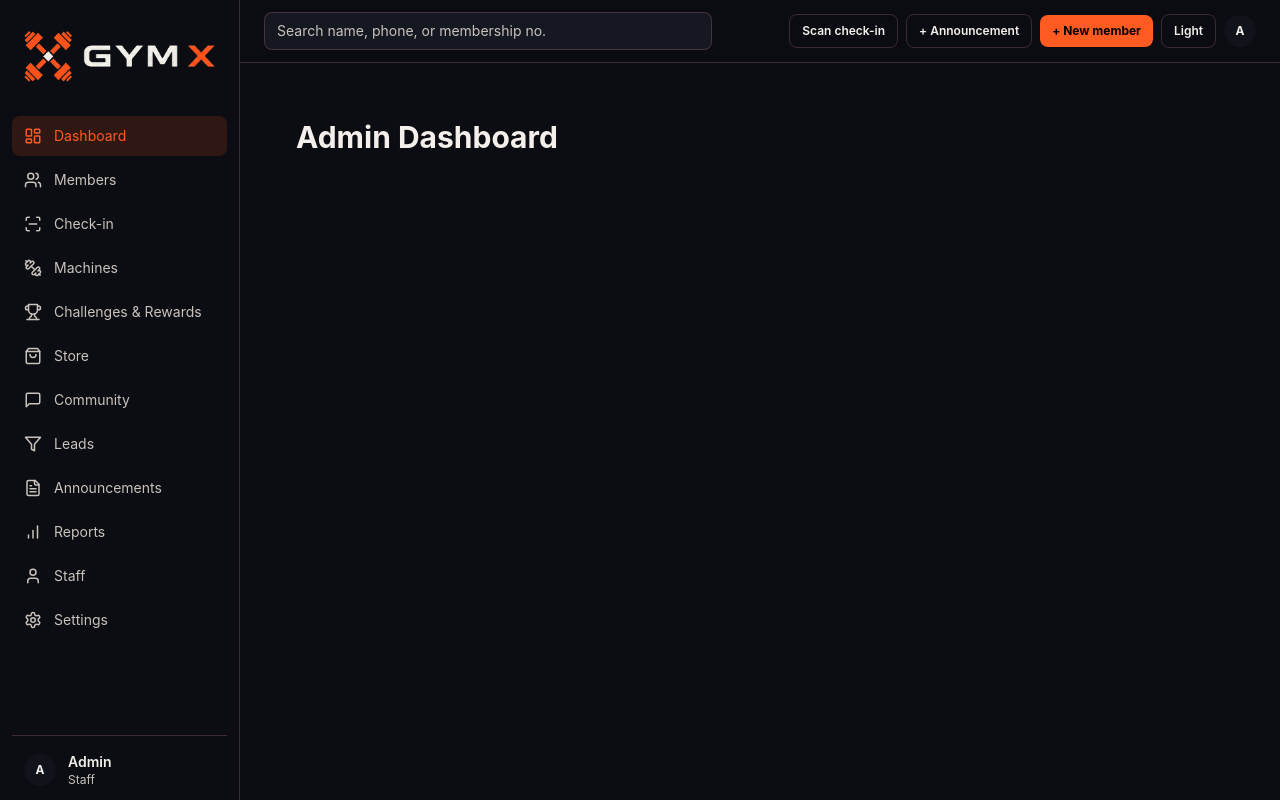
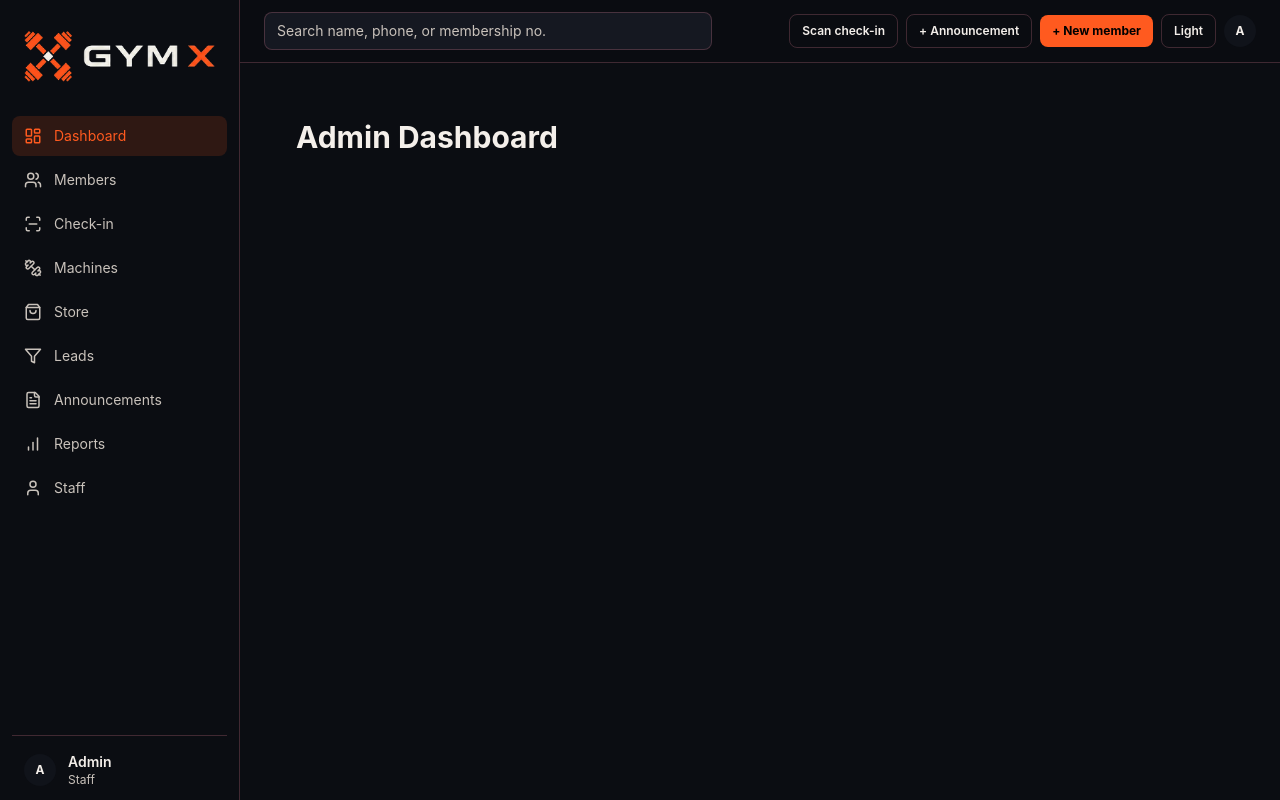
Before and after one commit to Omar-Sherif3444/GymX, a React (Vite) app: page /admin in a window 1280 px wide. Built offline with nearby package versions, Linux system fonts and the light colour scheme; a web font is replaced by a local one.

Commit message:
update AdminSidebar

```diff
--- a/src/components/admin/AdminSidebar.jsx
+++ b/src/components/admin/AdminSidebar.jsx
@@ -4,14 +4,11 @@ import {
   LuUsers,
   LuScanLine,
   LuDumbbell,
-  LuTrophy,
   LuShoppingBag,
-  LuMessageSquare,
   LuFilter,
   LuFileText,
   LuChartNoAxesColumnIncreasing,
   LuUser,
-  LuSettings,
 } from "react-icons/lu";
 import { useTheme } from "../../context/ThemeContext";
 import logoDark from "../../assets/logo-dark.png";
@@ -24,14 +21,11 @@ const links = [
   { to: "/members", label: "Members", icon: LuUsers },
   { to: "/check-in", label: "Check-in", icon: LuScanLine },
   { to: "/machines", label: "Machines", icon: LuDumbbell },
-  { to: "/challenges", label: "Challenges & Rewards", icon: LuTrophy },
   { to: "/store", label: "Store", icon: LuShoppingBag },
-  { to: "/community", label: "Community", icon: LuMessageSquare },
   { to: "/leads", label: "Leads", icon: LuFilter },
   { to: "/announcements", label: "Announcements", icon: LuFileText },
   { to: "/reports", label: "Reports", icon: LuChartNoAxesColumnIncreasing },
   { to: "/staff", label: "Staff", icon: LuUser },
-  { to: "/settings", label: "Settings", icon: LuSettings },
 ];
 
 export default function AdminSidebar() {
@@ -39,7 +33,7 @@ export default function AdminSidebar() {
 
   return (
     <aside className="sticky top-0 flex h-screen w-16 shrink-0 flex-col border-r border-line bg-bg p-2 lg:w-60 lg:p-3">
-      {/* Logo */}
+
       <div className="flex items-center justify-center gap-3 py-4 lg:justify-start lg:px-3">
         <img
           src={lightMode ? logoLight : logoDark}
@@ -48,7 +42,7 @@ export default function AdminSidebar() {
         />
       </div>
 
-      {/* Links */}
+
       <nav className="mt-4 flex-1 space-y-1 overflow-y-auto">
         {links.map(({ to, label, icon: Icon }) => (
           <NavLink
@@ -69,7 +63,7 @@ export default function AdminSidebar() {
         ))}
       </nav>
 
-      {/* User */}
+
       <div className="flex items-center justify-center gap-3 border-t border-line pt-4 lg:justify-start lg:px-3">
         <span className="grid size-8 shrink-0 place-items-center rounded-full bg-bg2 text-xs font-bold text-ink">
           A
```
